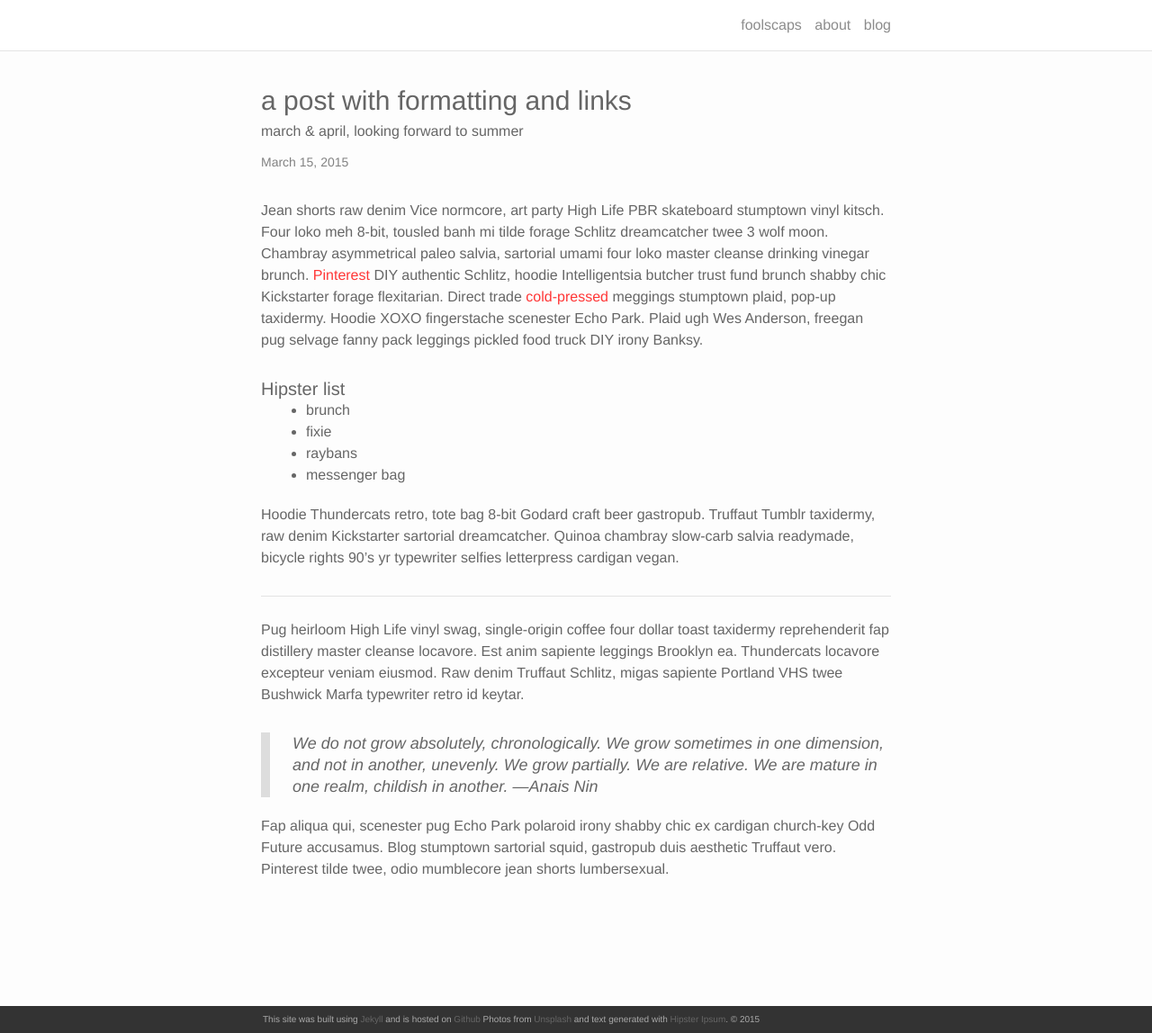
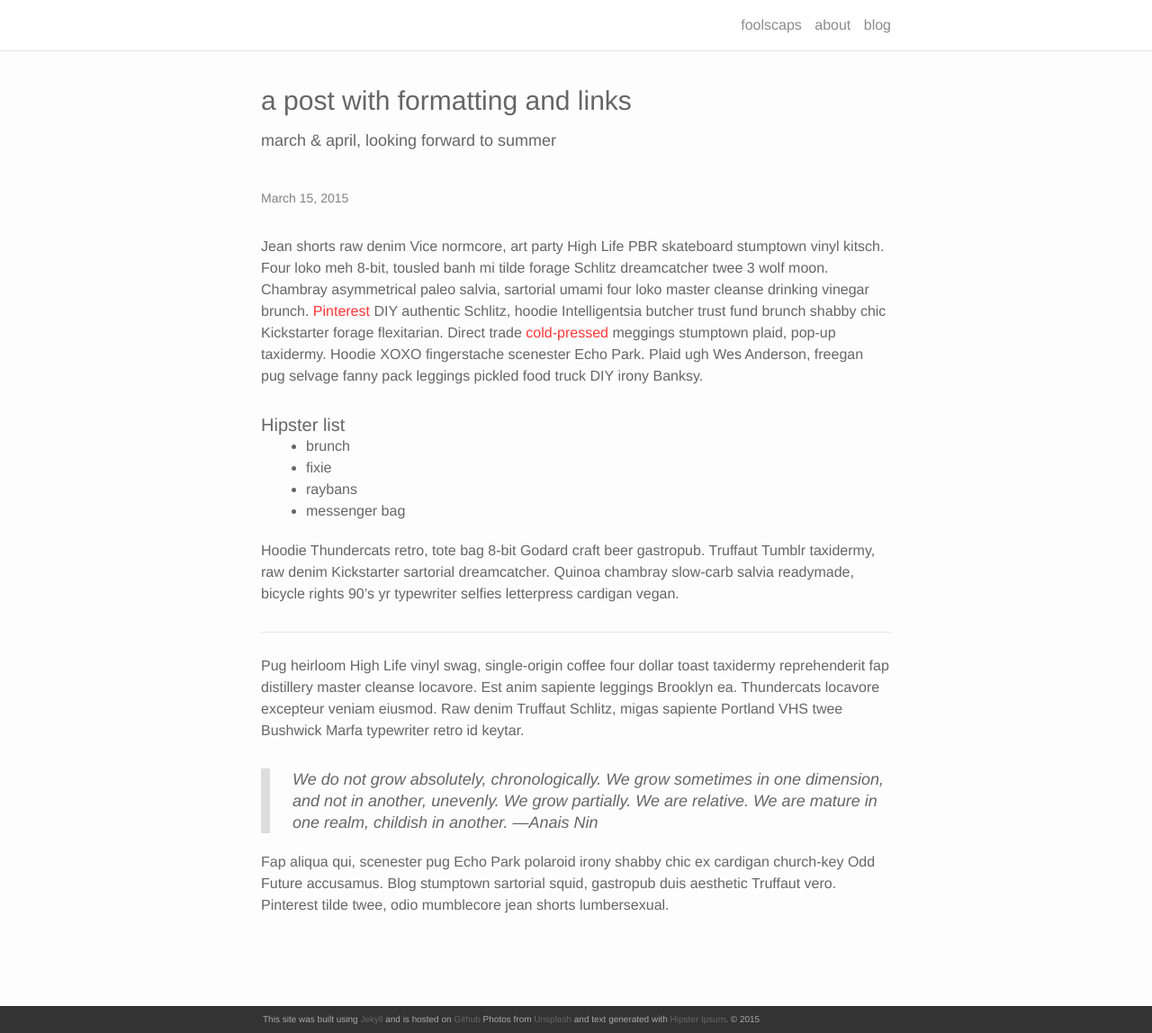
Before and after one commit to foolscaps/foolscaps.github.io, a Jekyll site: the page built from _posts/2015-03-15-SamplePostFormat.markdown, in a window 1280 px wide and 1148 px high. Shown: the whole window at 90% size. Built offline with Jekyll 4.4.1, drawn with Linux system fonts in a browser that asks for light colours; nearby versions of some CDN libraries.

Commit message:
Update post.html

```diff
--- a/_layouts/post.html
+++ b/_layouts/post.html
@@ -5,7 +5,7 @@ layout: default
 
   <header class="post-header">
     <h3 class="page-title">{{ page.title }}</h3>
-    <h4>{{ page.description }}</h4>
+    <p class="page-description">{{ page.description }}</p>
     <p class="post-meta">{{ page.date | date: "%B %-d, %Y" }}{% if page.author %} • {{ page.author }}{% endif %}{% if page.meta %} • {{ page.meta }}{% endif %}</p>
   </header>
 
```
